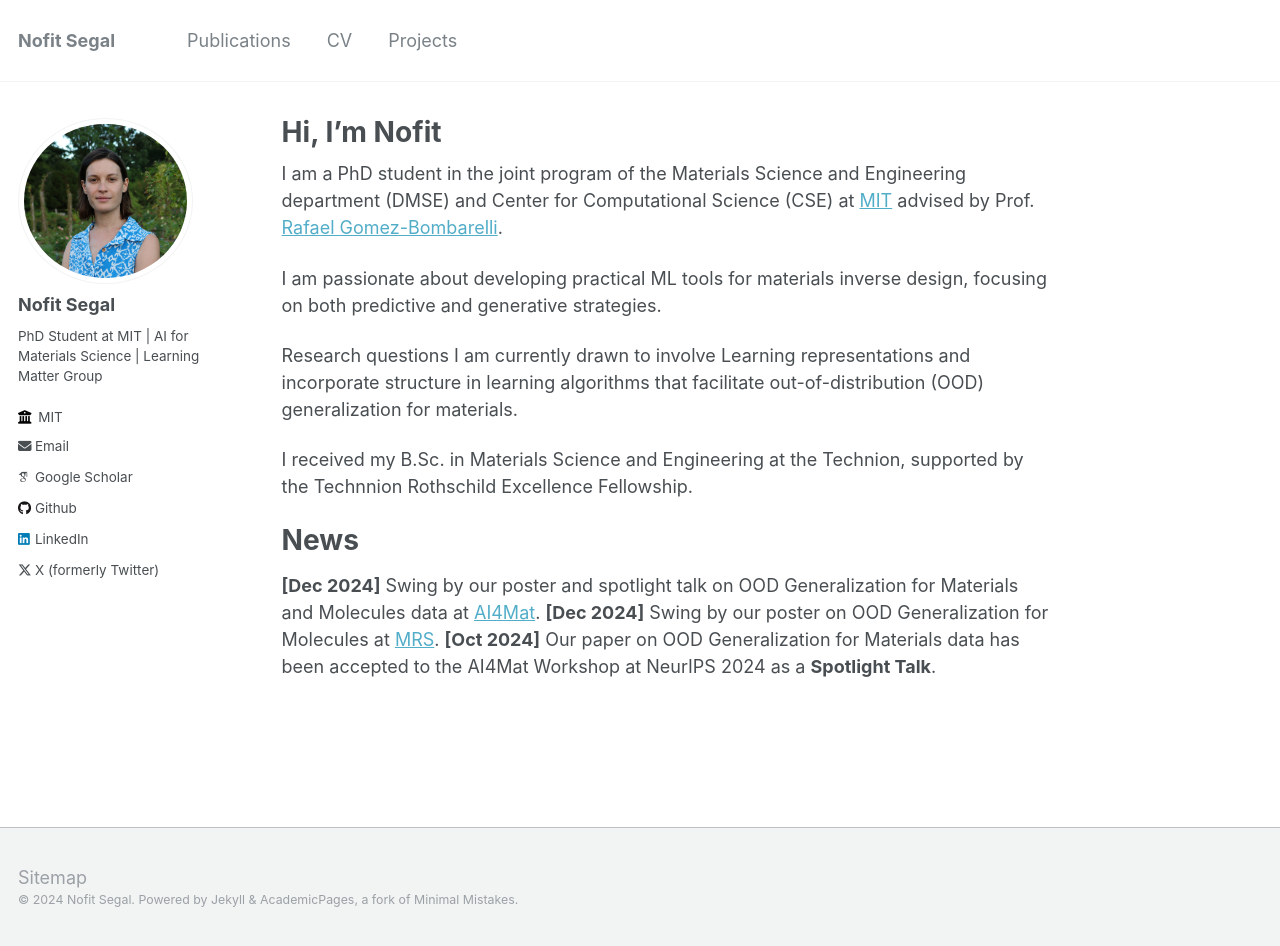
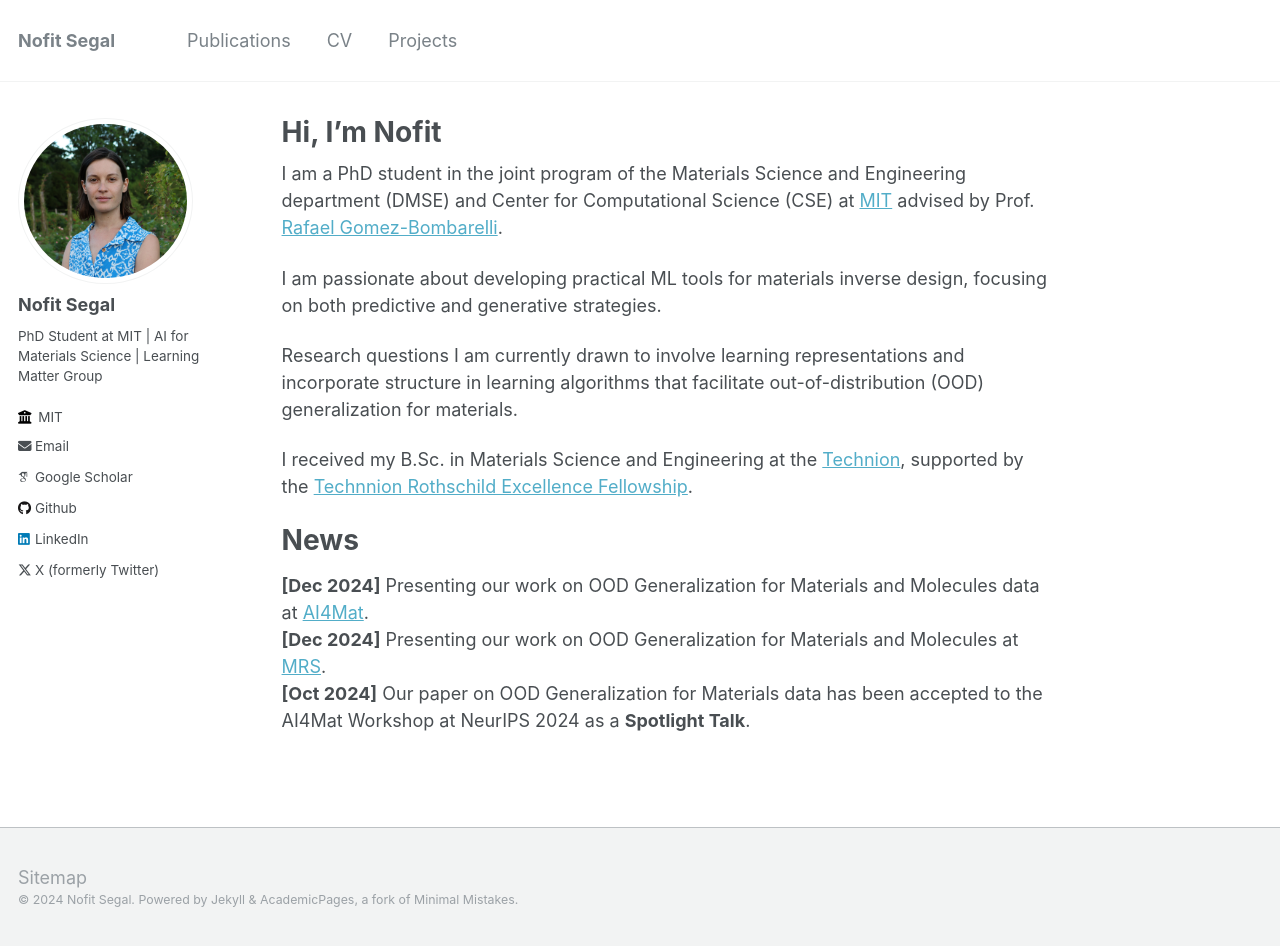
Before and after one commit to nofitsegal/nofitsegal.github.io, a Jekyll site: the page built from _pages/about.md, in a window 1280 px wide and 946 px high. Built offline with Jekyll 4.4.1, drawn with Linux system fonts in a browser that asks for light colours; some web fonts are replaced.

Commit message:
cosmetics

```diff
--- a/_pages/about.md
+++ b/_pages/about.md
@@ -12,12 +12,12 @@ I am a PhD student in the joint program of the Materials Science and Engineering
 I am passionate about developing practical ML tools for materials inverse design, focusing on both predictive
 and generative strategies.
 
-Research questions I am currently drawn to involve Learning representations and incorporate structure in learning algorithms that facilitate out-of-distribution (OOD) generalization for materials.
+Research questions I am currently drawn to involve learning representations and incorporate structure in learning algorithms that facilitate out-of-distribution (OOD) generalization for materials.
 
-I received my B.Sc. in Materials Science and Engineering at the Technion, supported by the Technnion Rothschild Excellence Fellowship.
+I received my B.Sc. in Materials Science and Engineering at the [Technion](https://www.technion.ac.il/en/home-2/), supported by the [Technnion Rothschild Excellence Fellowship](https://excellence.technion.ac.il/en/).
 
 News
 ======
-**[Dec 2024]** Swing by our poster and spotlight talk on OOD Generalization for Materials and Molecules data at [AI4Mat](https://sites.google.com/view/ai4mat).
-**[Dec 2024]** Swing by our poster on OOD Generalization for Molecules at [MRS](https://www.mrs.org/meetings-events/annual-meetings/2024-mrs-fall-meeting/call-for-papers?gad_source=1&gclid=Cj0KCQiApNW6BhD5ARIsACmEbkVhGfYY52urnhngGlsdavrvaJ48J806eI7jw5zwUc_h-ciAbkq55TMaAuwLEALw_wcB).
+**[Dec 2024]** Presenting our work on OOD Generalization for Materials and Molecules data at [AI4Mat](https://sites.google.com/view/ai4mat).\
+**[Dec 2024]** Presenting our work on OOD Generalization for Materials and Molecules at [MRS](https://www.mrs.org/meetings-events/annual-meetings/2024-mrs-fall-meeting/call-for-papers?gad_source=1&gclid=Cj0KCQiApNW6BhD5ARIsACmEbkVhGfYY52urnhngGlsdavrvaJ48J806eI7jw5zwUc_h-ciAbkq55TMaAuwLEALw_wcB).\
 **[Oct 2024]** Our paper on OOD Generalization for Materials data has been accepted to the AI4Mat Workshop at NeurIPS 2024 as a **Spotlight Talk**.
```
Also changed, not shown: _pages/publications.md (+2 -2 lines), _posts/2023-11-08-A-Deeper-Look-into-Equivariance-for-Materials-Data.md (+1 -1 lines), _posts/2024-12-07-Extrapolation_in_Conditional_Generation_of_Molecules.md (+2 -4 lines).
